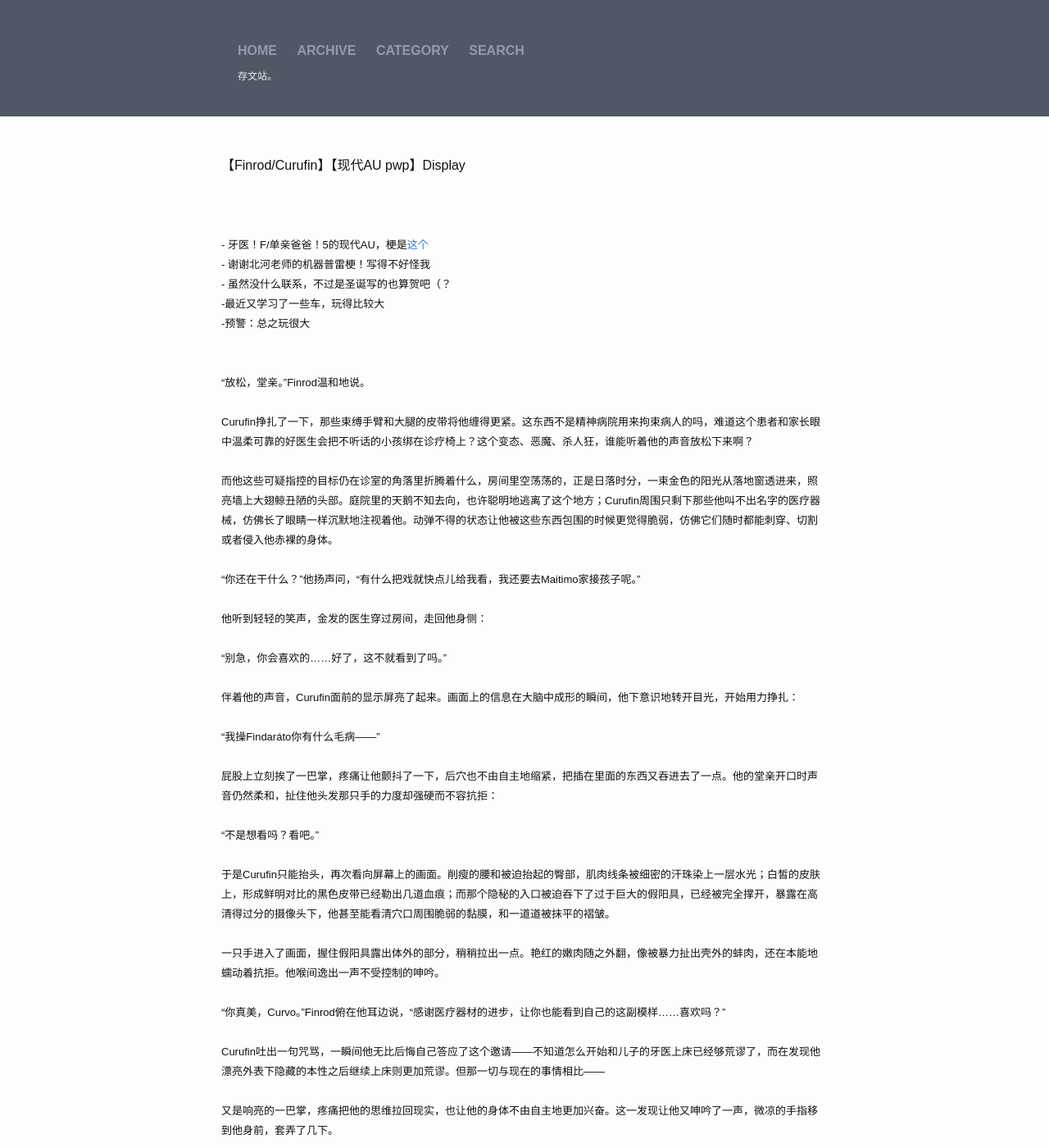
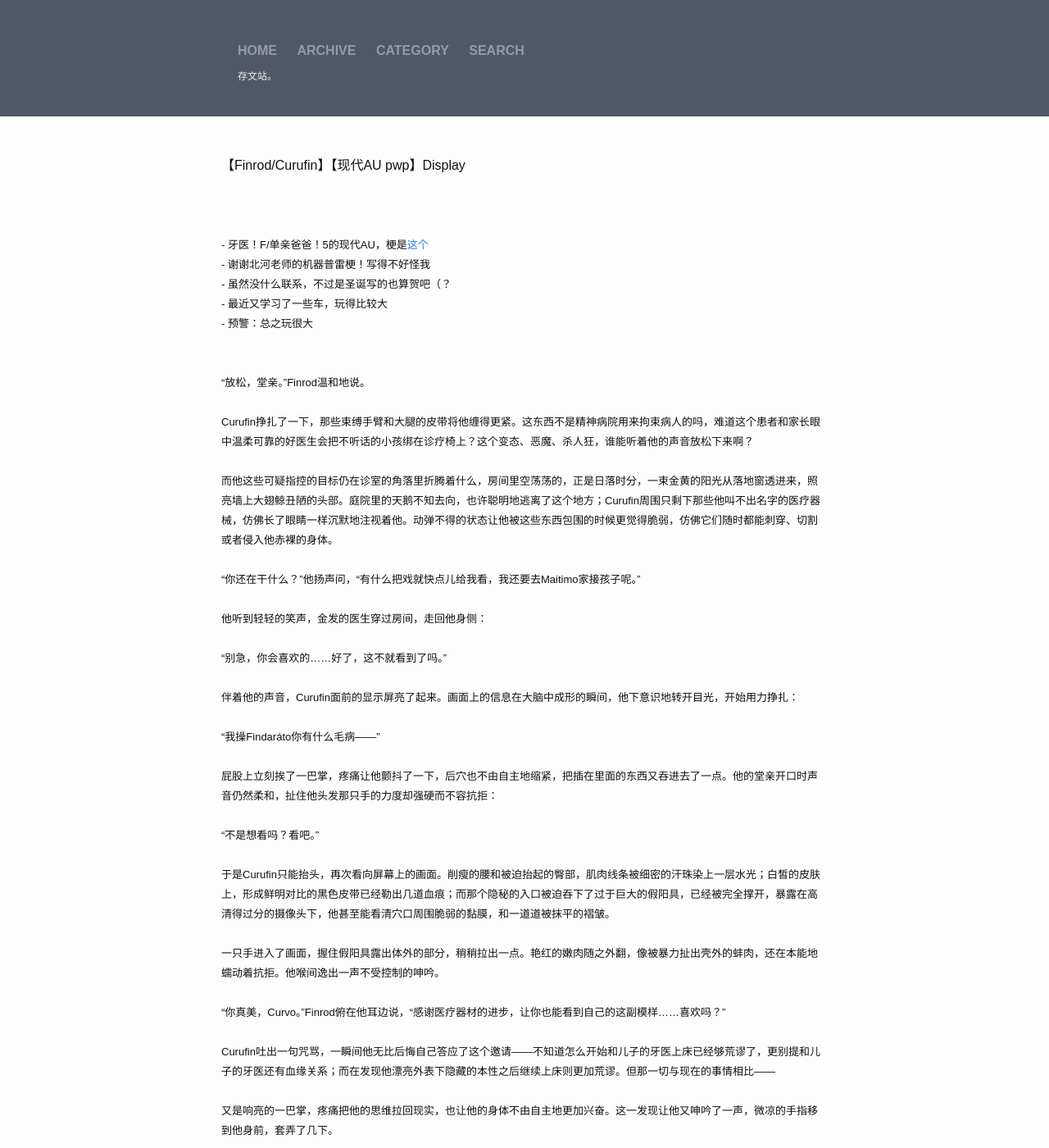
Before and after one commit to greylantern/greylantern.github.io, a Jekyll site: the page built from _posts/2023-12-25-【Finrod:Curufin】【现代AU pwp】Display.html, in a window 1280 px wide and 1400 px high. Shown: the whole window at 82% size. Built offline with Jekyll 4.4.1, drawn with Linux system fonts in a browser that asks for light colours; comment, search, counter and statistics services are not loaded; some of the changed text lies outside the part shown.

Commit message:
minor changes

```diff
--- a/_posts/2023-12-25-【Finrod:Curufin】【现代AU pwp】Display.html
+++ b/_posts/2023-12-25-【Finrod:Curufin】【现代AU pwp】Display.html
@@ -19,9 +19,9 @@ categories: 精灵宝钻：刷新组：短篇
 <br>
 - 虽然没什么联系，不过是圣诞写的也算贺吧（？
 <br>
--最近又学习了一些车，玩得比较大
+- 最近又学习了一些车，玩得比较大
 <br>
--预警：总之玩很大
+- 预警：总之玩很大
 <br>
 <br>
 <br>
@@ -32,7 +32,7 @@ categories: 精灵宝钻：刷新组：短篇
 Curufin挣扎了一下，那些束缚手臂和大腿的皮带将他缠得更紧。这东西不是精神病院用来拘束病人的吗，难道这个患者和家长眼中温柔可靠的好医生会把不听话的小孩绑在诊疗椅上？这个变态、恶魔、杀人狂，谁能听着他的声音放松下来啊？
 <br>
 <br>
-而他这些可疑指控的目标仍在诊室的角落里折腾着什么，房间里空荡荡的，正是日落时分，一束金色的阳光从落地窗透进来，照亮墙上大翅鲸丑陋的头部。庭院里的天鹅不知去向，也许聪明地逃离了这个地方；Curufin周围只剩下那些他叫不出名字的医疗器械，仿佛长了眼睛一样沉默地注视着他。动弹不得的状态让他被这些东西包围的时候更觉得脆弱，仿佛它们随时都能刺穿、切割或者侵入他赤裸的身体。
+而他这些可疑指控的目标仍在诊室的角落里折腾着什么，房间里空荡荡的，正是日落时分，一束金黄的阳光从落地窗透进来，照亮墙上大翅鲸丑陋的头部。庭院里的天鹅不知去向，也许聪明地逃离了这个地方；Curufin周围只剩下那些他叫不出名字的医疗器械，仿佛长了眼睛一样沉默地注视着他。动弹不得的状态让他被这些东西包围的时候更觉得脆弱，仿佛它们随时都能刺穿、切割或者侵入他赤裸的身体。
 <br>
 <br>
 “你还在干什么？”他扬声问，“有什么把戏就快点儿给我看，我还要去Maitimo家接孩子呢。”
@@ -65,7 +65,7 @@ Curufin挣扎了一下，那些束缚手臂和大腿的皮带将他缠得更紧
 “你真美，Curvo。”Finrod俯在他耳边说，“感谢医疗器材的进步，让你也能看到自己的这副模样……喜欢吗？”
 <br>
 <br>
-Curufin吐出一句咒骂，一瞬间他无比后悔自己答应了这个邀请——不知道怎么开始和儿子的牙医上床已经够荒谬了，而在发现他漂亮外表下隐藏的本性之后继续上床则更加荒谬。但那一切与现在的事情相比——
+Curufin吐出一句咒骂，一瞬间他无比后悔自己答应了这个邀请——不知道怎么开始和儿子的牙医上床已经够荒谬了，更别提和儿子的牙医还有血缘关系；而在发现他漂亮外表下隐藏的本性之后继续上床则更加荒谬。但那一切与现在的事情相比——
 <br>
 <br>
 又是响亮的一巴掌，疼痛把他的思维拉回现实，也让他的身体不由自主地更加兴奋。这一发现让他又呻吟了一声，微凉的手指移到他身前，套弄了几下。
@@ -131,7 +131,7 @@ Curufin没有力气再去辱骂他，甚至没有力气在口腔镜举到面前
 “我杀了你——啊、太满了、不行、该死，我一定——”
 <br>
 <br>
-“如果你没被我操死的话。”Finrod喘息着，里面裹得太紧，或许让他也不好受。他握住假阳具，开始和自己的节奏配合着抽插，一进一出让Curufin只觉得没有一刻不被填满，两根东西甚至在他的小腹顶出凸起的形状。他的手指死死扣着身下的椅垫，敏感点一次次被碾过的愉悦和痛苦混杂，很快让他再次到了高潮，但它们仍然没有停下来。射精的过程被强迫延长，直到他再也射不出什么，只能在呻吟间吐出自己也听不清楚的哀求和诅咒，最后落入一片黑暗。
+“如果你没被我操死的话。”Finrod喘息着，里面裹得太紧，或许让他也不好受。他握住假阳具，开始和自己的节奏配合着抽插，一进一出让Curufin只觉得没有一刻不被填满，两根东西甚至在他的小腹顶出凸起的形状。他的手指死死扣着身下的椅垫，敏感点一次次被碾过的愉悦和痛苦混杂，很快让他再次到了高潮，但它们仍然没有停下来。射精的过程被强迫延长，直到他再也射不出什么，只能一边吐出自己也听不清楚的哀求和诅咒，一边看着屏幕上自己被操干的样子，视野被快感和泪水模糊，渐渐落入一片黑暗。
 <br>
 <br>
 他醒来的时候还在原来的地方，应该没过去多久，但束带已经被解开，身上也盖了一件衣服。头边的托盘上有几张纸片，他转头去看，一只手把它们举到他眼前。
```
